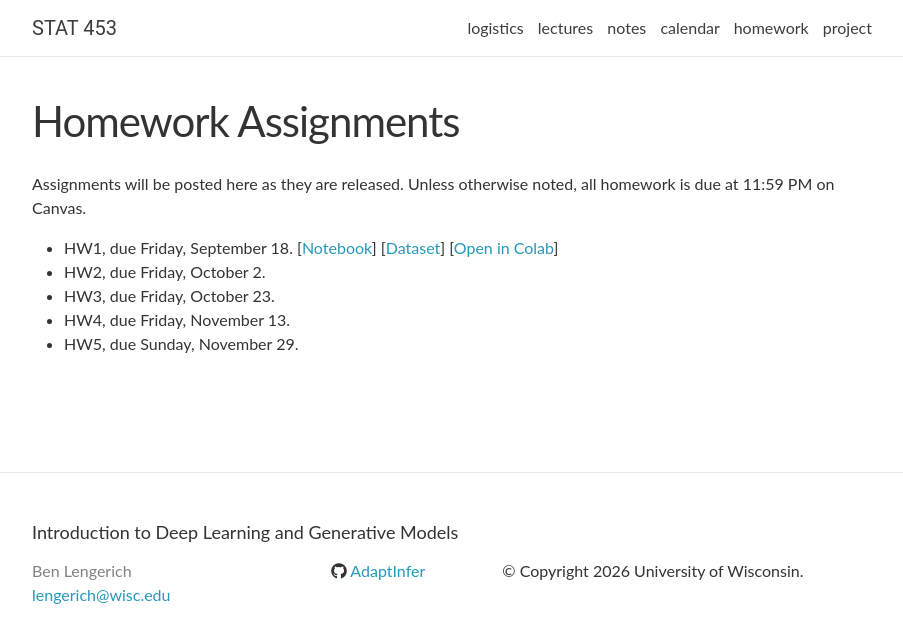
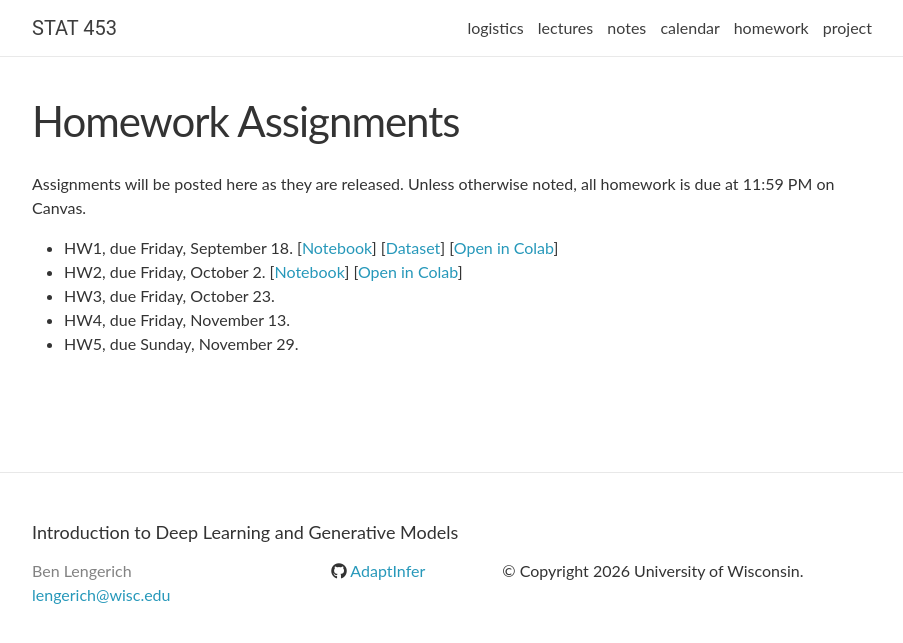
Before and after one commit to AdaptInfer/dgm-fall-2026, a Jekyll site: the page built from _pages/homework.md, in a window 1280 px wide. Shown: the top 643 px of the page, without its empty margins (188-1091 px from the left). Built offline with Jekyll 4.4.1, drawn with Linux system fonts in a browser that asks for light colours; nearby versions of some CDN libraries; comment, search, counter and statistics services are not loaded.

Commit message:
add lec7

```diff
--- a/_data/lectures.yml
+++ b/_data/lectures.yml
@@ -67,7 +67,7 @@
 - date: 9/24
   lecturer: Prof. Lengerich
   title: <strong>Multi-layer perceptrons and backpropagation</strong>
-  slides: # TODO: re-upload Lecture_07_Multilayer.pdf once remade from PPTX
+  slides: "/dgm-fall-2026/assets/lectures/Lecture_06_backprop.pdf"
   notes:
   readings:
     - Goodfellow et al., <a href="https://www.deeplearningbook.org/contents/mlp.html">Deep learning book</a>, Ch. 6
--- a/_pages/homework.md
+++ b/_pages/homework.md
@@ -7,7 +7,7 @@ title: Homework Assignments
 Assignments will be posted here as they are released. Unless otherwise noted, all homework is due at 11:59 PM on Canvas.
 
 - HW1, due Friday, September 18. [[Notebook]({{ site.baseurl }}/assets/hw/hw1/STAT453_hw01.ipynb)] [[Dataset]({{ site.baseurl }}/assets/hw/hw1/dataset.csv)] [[Open in Colab](https://colab.research.google.com/github/AdaptInfer/dgm-fall-2026/blob/main/assets/hw/hw1/STAT453_hw01.ipynb)]
-- HW2, due Friday, October 2.
+- HW2, due Friday, October 2. [[Notebook]({{ site.baseurl }}/assets/hw/hw2/STAT453_hw02.ipynb)] [[Open in Colab](https://colab.research.google.com/github/AdaptInfer/dgm-fall-2026/blob/main/assets/hw/hw2/STAT453_hw02.ipynb)]
 - HW3, due Friday, October 23.
 - HW4, due Friday, November 13.
 - HW5, due Sunday, November 29.
```
Also changed, not shown: 2 other files.
